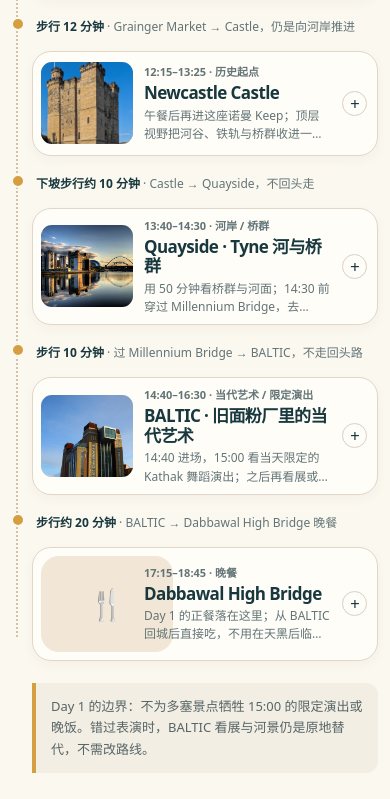
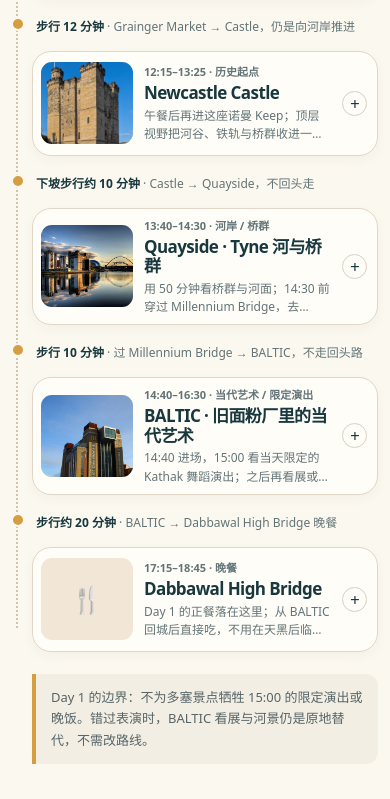
Before and after one commit to Kairus-shuai/edinburgh-newcastle-weekend-guide, a plain HTML site: page index.html in a window 390 px wide. Shown: the part 1020-1819 px from the top of the page. Drawn offline with Linux system fonts and the light colour scheme.

Commit message:
Fix mobile dinner card layout

```diff
--- a/index.html
+++ b/index.html
@@ -10,7 +10,7 @@
 .swap-layer{margin:22px 0 0 30px;padding:17px;border:1px solid #d8e3e3;border-radius:16px;background:#f4faf9}.swap-head{display:flex;justify-content:space-between;gap:16px;align-items:baseline;margin-bottom:11px}.swap-head h3{margin:0;font-size:16px}.swap-head p{margin:0;color:var(--muted);font-size:12px}.swap-grid{display:grid;grid-template-columns:repeat(2,minmax(0,1fr));gap:8px}.swap-card{border:1px solid #cddfdf;border-radius:11px;background:#fffdf8;overflow:hidden}.swap-card summary{display:block;padding:11px 12px;cursor:pointer;list-style:none}.swap-card summary::-webkit-details-marker{display:none}.swap-card small,.swap-card strong{display:block}.swap-card small{color:#4a818a;font-size:10px;font-weight:800}.swap-card strong{margin-top:2px;font-size:14px;line-height:1.25}.swap-card p{margin:0;padding:0 12px 12px;color:#53666a;font-size:12px;line-height:1.55}.swap-card a{color:var(--ink);font-weight:800}.swap-card[open]{box-shadow:0 6px 16px #21596212}@media(max-width:720px){.swap-layer{margin-left:0;padding:13px}.swap-head{display:block}.swap-head p{margin-top:3px}.swap-grid{grid-template-columns:1fr}}
 </style>
 <style>
-.detail .story{display:grid;grid-column:1/-1;grid-template-columns:118px minmax(0,1fr);gap:16px;padding:14px 0 2px;border-top:1px solid #eee6d9}.detail .story h4{margin:0;color:#9a5c28}.detail .story p{max-width:790px;color:#40585c}.meal-photo{width:144px;min-height:108px;display:grid;place-items:center;border-radius:18px;background:#f2e7d6;color:#9a5c28;font-size:30px}@media(max-width:720px){.detail .story{grid-template-columns:1fr;gap:3px;padding-top:13px}.meal-photo{width:132px;min-height:96px}}
+.detail .story{display:grid;grid-column:1/-1;grid-template-columns:118px minmax(0,1fr);gap:16px;padding:14px 0 2px;border-top:1px solid #eee6d9}.detail .story h4{margin:0;color:#9a5c28}.detail .story p{max-width:790px;color:#40585c}.meal-photo{width:144px;min-height:108px;display:grid;place-items:center;border-radius:18px;background:#f2e7d6;color:#9a5c28;font-size:30px}@media(max-width:720px){.detail .story{grid-template-columns:1fr;gap:3px;padding-top:13px}.meal-photo{width:92px;min-height:82px;border-radius:11px;font-size:26px}}
 </style>
 </head>
 <body>
```
